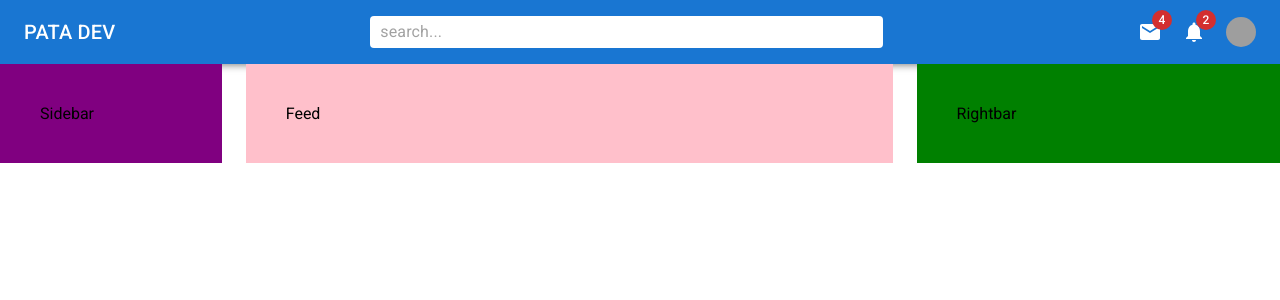
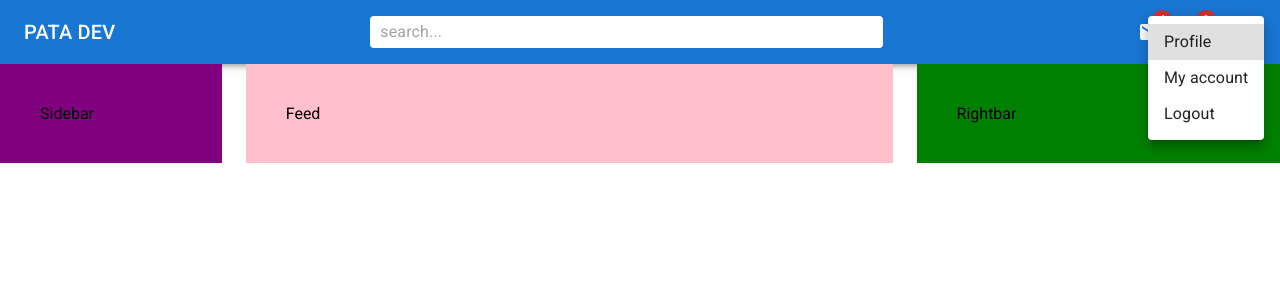
Before and after one commit to PatNepp/mui5-practice, a React (Create React App) app: page / in a window 1280 px wide. Both pictures are taken after a click on the element 1240 px from the left and 32 px from the top of the page. Shown: the top 300 px of the page. Built offline with nearby package versions, Linux system fonts and the light colour scheme; grey boxes are pictures that could not be loaded.

Commit message:
added menu to navbar avatar

```diff
--- a/src/components/Navbar.jsx
+++ b/src/components/Navbar.jsx
@@ -1,5 +1,6 @@
-import { AppBar, Avatar, Badge, Box, InputBase, styled, Toolbar, Typography } from '@mui/material'
+import { AppBar, Avatar, Badge, Box, InputBase, styled, Toolbar, Typography, Menu, MenuItem } from '@mui/material'
 import {PsychologyAlt, Mail, Notifications} from '@mui/icons-material';
+import { useState } from 'react';
 
 const StyledToolbar = styled(Toolbar)({
   display: 'flex',
@@ -29,9 +30,9 @@ const UserBox = styled(Box)(({theme}) => ({
   }
 }))
 
+const Navbar = () => {
+  const [open, setOpen] = useState(false)
 
-
-const Navbar = () => {
   return (
     <AppBar position='static'>
       <StyledToolbar>
@@ -45,13 +46,31 @@ const Navbar = () => {
           <Badge badgeContent={2} color="error">
             <Notifications />
           </Badge>
-          <Avatar sx={{width: 30, height: 30}} src='https://images.unsplash.com/photo-1623366302587-b38b1ddaefd9?ixlib=rb-1.2.1&ixid=MnwxMjA3fDB8MHxwaG90by1wYWdlfHx8fGVufDB8fHx8&auto=format&fit=crop&w=1450&q=80' />
+          <Avatar sx={{width: 30, height: 30}} src='https://images.unsplash.com/photo-1623366302587-b38b1ddaefd9?ixlib=rb-1.2.1&ixid=MnwxMjA3fDB8MHxwaG90by1wYWdlfHx8fGVufDB8fHx8&auto=format&fit=crop&w=1450&q=80' onClick={() => setOpen(true)}/>
         </Icons>
         <UserBox>
-          <Avatar sx={{width: 30, height: 30}} src='https://images.unsplash.com/photo-1623366302587-b38b1ddaefd9?ixlib=rb-1.2.1&ixid=MnwxMjA3fDB8MHxwaG90by1wYWdlfHx8fGVufDB8fHx8&auto=format&fit=crop&w=1450&q=80' />
+          <Avatar sx={{width: 30, height: 30}} src='https://images.unsplash.com/photo-1623366302587-b38b1ddaefd9?ixlib=rb-1.2.1&ixid=MnwxMjA3fDB8MHxwaG90by1wYWdlfHx8fGVufDB8fHx8&auto=format&fit=crop&w=1450&q=80' onClick={() => setOpen(true)}/>
           <Typography variant='span'>Patrick</Typography>
         </UserBox>
       </StyledToolbar>
+      <Menu
+        id="demo-positioned-menu"
+        aria-labelledby="demo-positioned-button"
+        open={open}
+        onClose={() => setOpen(false)}
+        anchorOrigin={{
+          vertical: 'top',
+          horizontal: 'right',
+        }}
+        transformOrigin={{
+          vertical: 'top',
+          horizontal: 'right',
+        }}
+      >
+        <MenuItem >Profile</MenuItem>
+        <MenuItem >My account</MenuItem>
+        <MenuItem >Logout</MenuItem>
+      </Menu>
     </AppBar>
   )
 }
```
